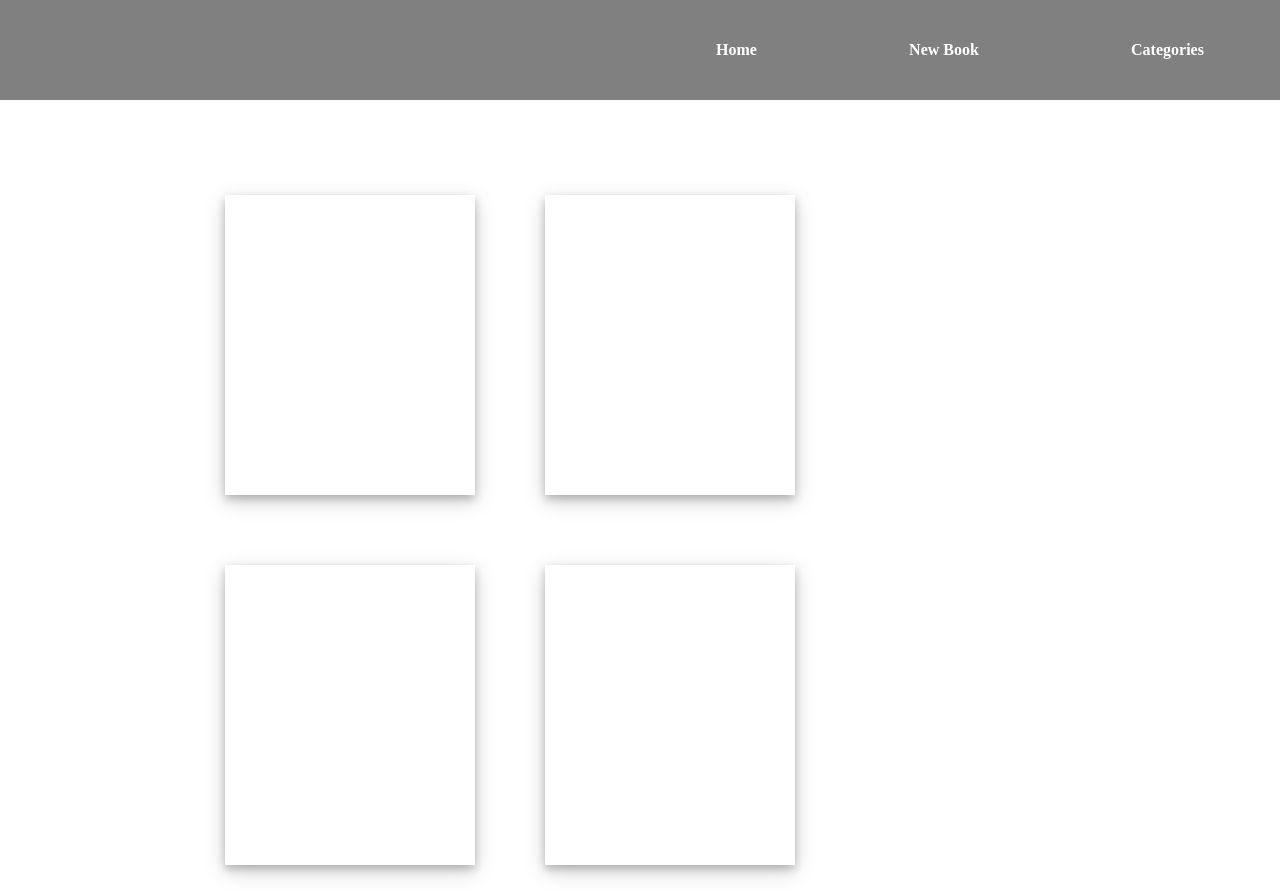
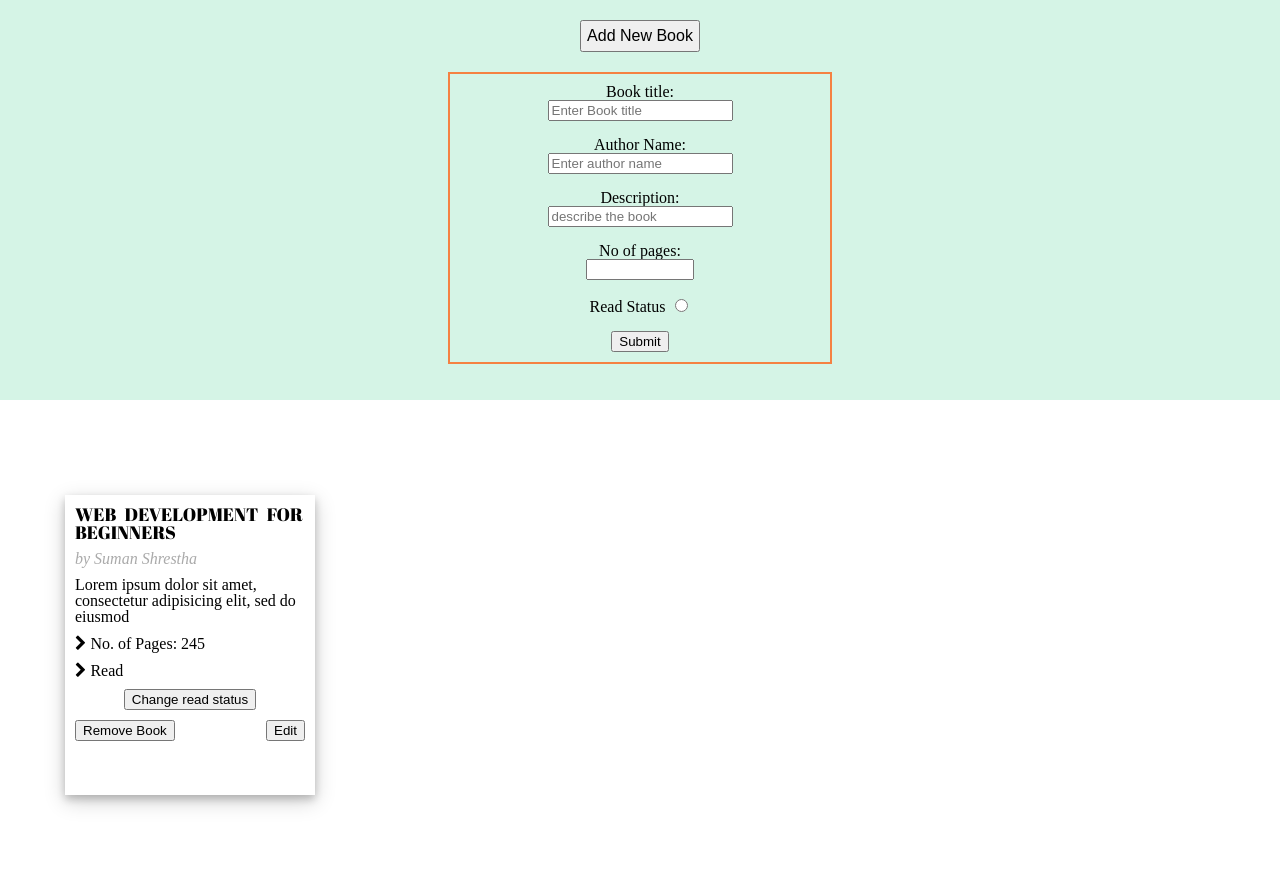
Before and after one commit to majovanilla/js-library, a plain HTML site: page index.html in a window 1280 px wide. Shown: the top 893 px of the page. Drawn offline with Linux system fonts and the light colour scheme.

Commit message:
made some changes in the frontend

```diff
--- a/index.html
+++ b/index.html
@@ -4,31 +4,60 @@
     <meta charset="UTF-8">
     <meta name="viewport" content="width=device-width, initial-scale=1.0">
     <meta http-equiv="X-UA-Compatible" content="ie=edge">
+    <link rel="stylesheet" href="https://cdnjs.cloudflare.com/ajax/libs/font-awesome/4.7.0/css/font-awesome.min.css">
+    <link href='https://fonts.googleapis.com/css?family=Abril Fatface' rel='stylesheet'>
     <link rel="stylesheet" href="style.css">
     <title>Library</title>
 </head>
 <body>
     <header>
-        <nav class="nav-bar">
-            <ul class="nav-menu">
-                <li> <a href="" class="nav-link">Home</a></li >
-                <li> <a href="" class="nav-link">New Book</a></li>
-                <li> <a href="" class="nav-link">Categories</a></li>
-            </ul>
-        </nav>
-        <section id = "book-list">
-            <ul class="books">
-                <li class= "book-card"></li>
-                <li class= "book-card"></li>
-                <li class= "book-card"></li>
-                <li class= "book-card"> </li>
-                <li class= "book-card"></li>
-                <li class= "book-card"></li>
-                <li class= "book-card"></li>
-                <li class= "book-card"> </li>
-            </ul>
-        </section>
+        <div class="create-button">
+            <button id="new-btn"> Add New Book</button>
+        </div>
+      <form class="input-form">
+        <div>
+          <label for="name">Book title:</label><br>
+          <input type="text" name="name" id="book-title" placeholder="Enter Book title" required>
+        </div><br>
+        <div>
+          <label for="author">Author Name:</label><br>
+          <input type="text" name="author" id="author-name" placeholder="Enter author name" required>
+        </div><br>
+        <div>
+          <label for="description">Description:</label><br>
+          <input type="textarea" name="description" id="book-description" placeholder="describe the book" required>
+        </div><br>
+        <div>
+          <label for="pages">No of pages:</label><br>
+          <input type="number" name="pages" id="book-pages" required>
+        </div><br>
+        <div>
+            <label for="read">Read Status</label>
+            <input type="radio" name="read" value="read">
+        </div><br>
+        <input type="submit" value="Submit">
+      </form>
     </header>
+    <section id = "book-list">
+
+        <div class= "book-card">
+            <h3 class="book-title"> Web Development For Beginners</h3>
+            <p class="author-name">by Suman Shrestha</p>
+            <p class="description">Lorem ipsum dolor sit amet, consectetur adipisicing elit, sed do eiusmod</p>
+            <div class="book-details">
+               <p class="book-pages"><i class="fa fa-chevron-right"></i> No. of Pages: <span>245</span></p>
+                <p><i class="fa fa-chevron-right"></i> Read</p>
+            </div>
+            <div class="container-status-btn"><button class="btn-read-status">Change read status</button></div>
+            <div class="btns">
+                <button class="btn-remove">Remove Book</button>
+                <button class="btn-edit">Edit</button>
+            </div>
+        </div>
+
+
+    </section>
+
 
 <script src="app.js"></script>
 </body>
--- a/style.css
+++ b/style.css
@@ -2,6 +2,13 @@
    v2.0 | 20110126
    License: none (public domain)
 */
+
+:root {
+  --header-bc-color: #D5F4E6;
+  --form-bc-color: #F4E1D2;
+  --section-bc-color: #FEFBD8;
+  --border-color: #F58142;
+}
 
 html, body, div, span, applet, object, iframe,
 h1, h2, h3, h4, h5, h6, p, blockquote, pre,
@@ -49,7 +56,7 @@ table {
 }
 
 /* Header */
-
+/*
 .nav-bar {
     position: fixed;
     width: 100%;
@@ -74,25 +81,92 @@ table {
     font-weight: bold;
     text-decoration: none;
 }
+*/
 
+header{
+    height: 400px;
+    background-color: var(--header-bc-color);
+}
+.create-button {
+    text-align: center;
+}
+button#new-btn {
+    font-size: 16px;
+    margin: 20px;
+    padding: 5px;
+    transition: all .2s ease-in-out;
+}
+button#new-btn:hover { transform: scale(1.1); }
+
+form {
+  padding: 10px;
+  text-align: center;
+}
+form:hover{
+    transition: all .2s ease-in-out;
+    transform: scale(1.05);
+}
+.input-form{
+    margin: auto;
+    width: 30%;
+    border: 2px solid var(--border-color);
+}
+#book-pages {
+    width: 100px;
+}
 /* Book Section */
 
 #book-list {
     margin: auto;
-    margin-top: 100px;
     padding: 60px 30px;
-    width: 75%;
     height: auto;
-}
-
-.books {
     display: flex;
     flex-wrap: wrap;
+    background-image: var(--section-bc-color);
 }
 
 .book-card {
     height: 300px;
     width: 250px;
     margin: 35px;
+    padding: 10px;
     box-shadow: 0 4px 8px 0 rgba(0, 0, 0, 0.2), 0 6px 20px 0 rgba(0, 0, 0, 0.19);;
 }
+.book-card:hover {
+  box-shadow: 0 8px 16px 0 rgba(0,0,0,0.2);
+}
+.book-title{
+    font-size: 18px;
+    font-style: bold;
+    font-weight: 400;
+    word-spacing: 5px;
+    font-family: 'Abril Fatface';
+    text-transform: uppercase;
+    margin-bottom: 10px;
+}
+.author-name {
+    color: #aaa;
+    font-style: italic;
+    margin-bottom: 10px;
+}
+
+.description{
+  margin: 10px 0;
+}
+
+.book-pages {
+    margin-bottom: 10px;
+}
+
+.container-status-btn{
+    text-align: center;
+    margin: 10px 0;
+}
+.btn-read-status {
+
+}
+.btns{
+    display: flex;
+    flex-direction: row;
+    justify-content: space-between;
+}
```
